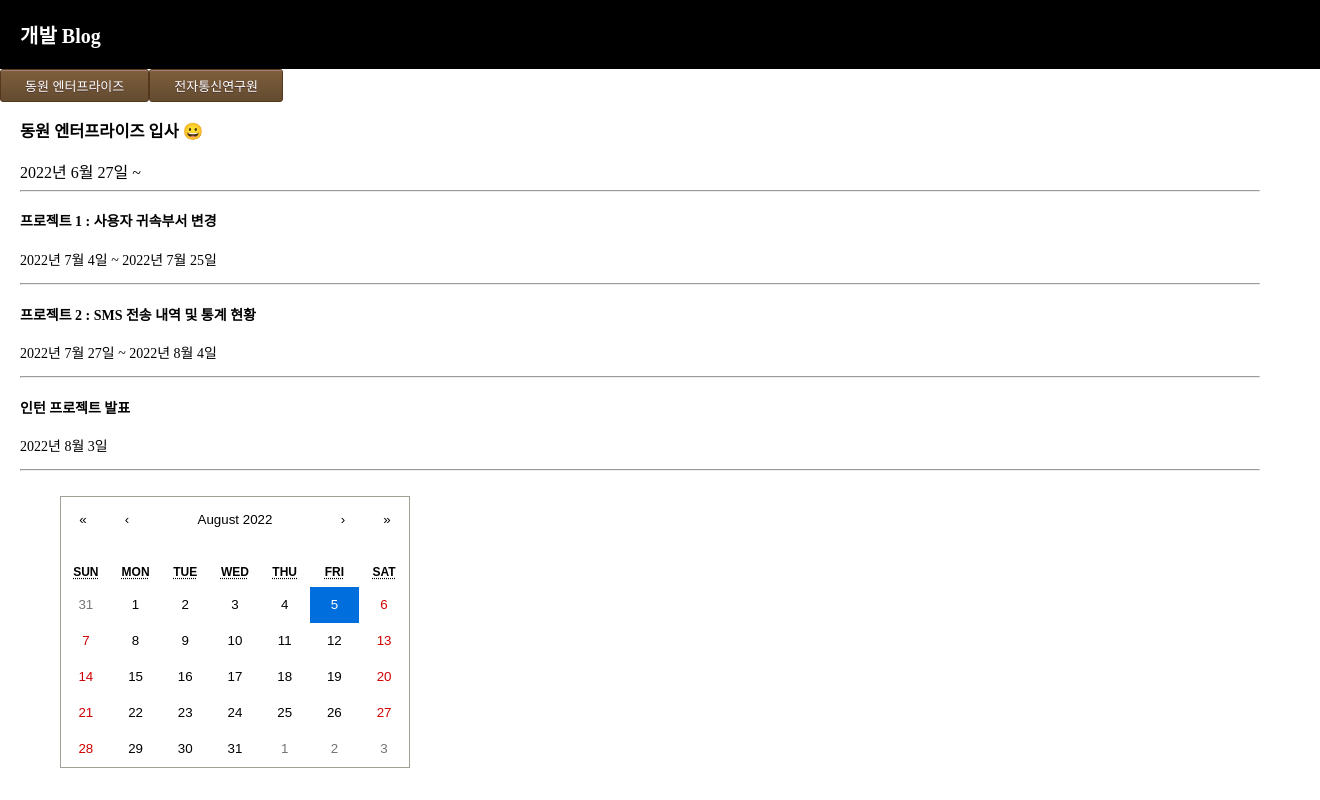
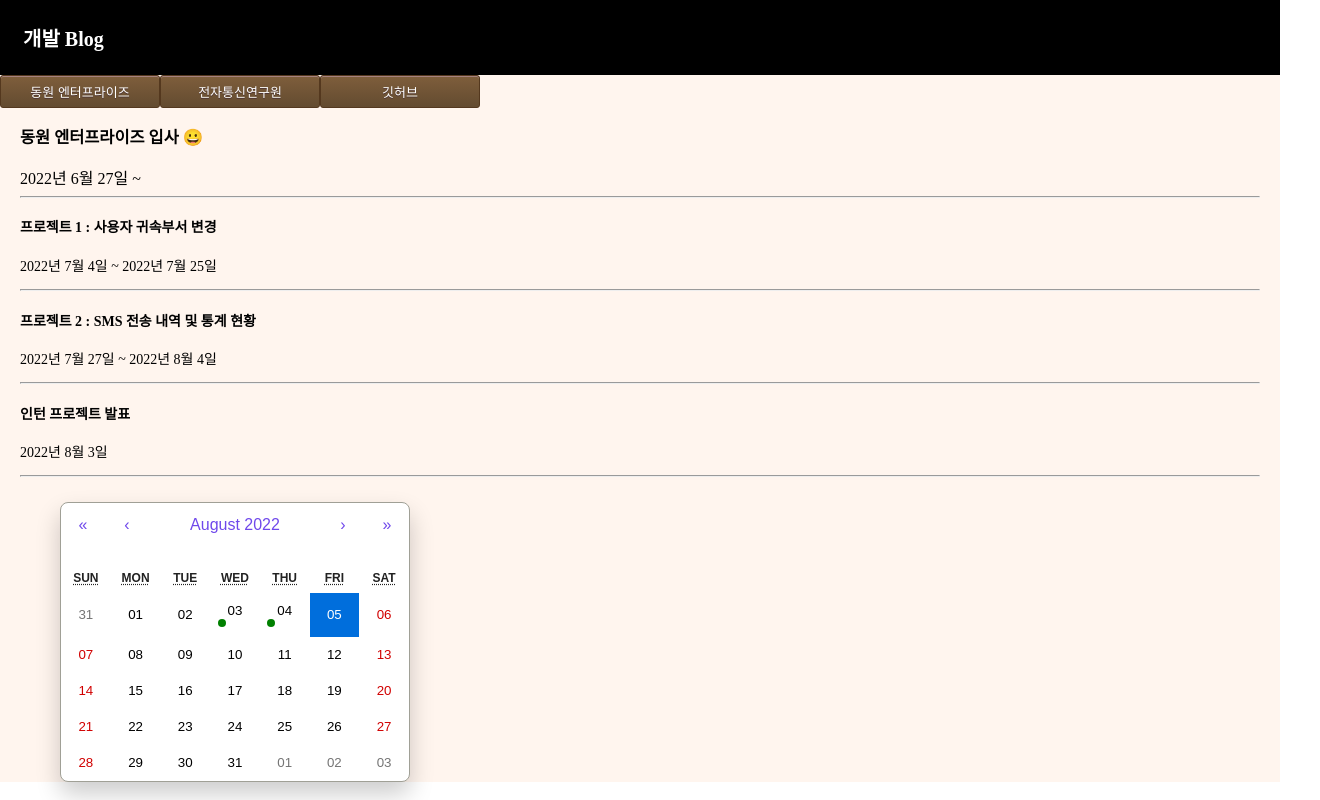
Before and after one commit to ju-seong-hyeon/DevelopBlog_Revise, a React (Create React App) app: page / in a window 1280 px wide. Shown: the whole page, 1320 px wide, since content can reach past the window. Built offline with nearby package versions, Linux system fonts and the light colour scheme.

Commit message:
sixth commit

```diff
--- a/package.json
+++ b/package.json
@@ -11,6 +11,7 @@
     "react-calendar": "^3.7.0",
     "react-datepicker": "^4.8.0",
     "react-dom": "^18.2.0",
+    "react-router-dom": "^6.3.0",
     "react-scripts": "5.0.1",
     "web-vitals": "^2.1.4"
   },
--- a/src/App.css
+++ b/src/App.css
@@ -13,15 +13,13 @@
   padding : 20px;
   font-weight: 600;
   font-size : 20px;
+  border : 10px;
+  border-color : white;
+}
+.gray-nav{
+  background :	#FFF5EE;
 }
 
-.gray-nav{
-  background : gray;
-  width : 100%;
-  header : 100%;
-  display : flex;
-  color : white;
-}
 
 .myButton {
 	box-shadow:inset 0px 1px 0px 0px #a6827e;
@@ -37,6 +35,7 @@
 	padding:6px 24px;
 	text-decoration:none;
 	text-shadow:0px 1px 0px #4d3534;
+	width : 160px;
 }
 .myButton:hover {
 	background:linear-gradient(to bottom, #634b30 5%, #7d5d3b 100%);
@@ -61,16 +60,50 @@
   margin-top : 30px;
   text-align : left;
   padding-left : 20px;
-  padding-right:20px
+  padding-right:20px;
+
+}
+.react-calendar {
+ width: 400px;
+ max-width: 100%;
+ background-color: #fff;
+ color: #222;
+ border-radius: 8px;
+ box-shadow: 0 12px 24px rgba(0, 0, 0, 0.2);
+ font-family: Arial, Helvetica, sans-serif;
+ line-height: 1.125em;
+}
+.react-calendar__navigation button {
+ color: #6f48eb;
+ min-width: 44px;
+ background: none;
+ font-size: 16px;
+ margin-top: 8px;
+}
+.dot{
+  height: 8px;
+  width: 8px;
+  background-color: green;
+  border-radius: 50%;
+  display: flex;
+  margin-left: 1px;
+}
+.highlight{
+  background : #f3a95f;
+}
+.header_left{
+  text-align : right;
 }
 .list1{
   font-size : 14px;
   margin-top : 0px;
   text-align : left;
   padding-left : 20px;
-  padding-right:20px
+  padding-right:20px;
+  color : black;
 }
 .cal{
+
   margin-top : 25px;
   padding-left : 60px;
 }
--- a/src/App.js
+++ b/src/App.js
@@ -13,7 +13,7 @@
 
 
   return (
-    <div>
+    <div className = "gray-nav">
         <Header/>
         <Main/>
     </div>
--- a/src/Component/header.jsx
+++ b/src/Component/header.jsx
@@ -1,11 +1,12 @@
 import React from 'react'
-import DatePicker from "react-datepicker";
 
 function Header(){
     return(
-        <div className = "black-nav">
-            <div > 개발 Blog  </div>
-        </div>
+            <table className = "black-nav">
+            <tr>
+            <td> 개발 Blog  </td>
+            </tr>
+            </table>
 
     )
 }
--- a/src/Component/main.jsx
+++ b/src/Component/main.jsx
@@ -8,9 +8,10 @@
 function Main(props){
   let [title, ch_title] = useState(['동원 엔터프라이즈 입사 😀', '프로젝트 1 : 사용자 귀속부서 변경' , '프로젝트 2 : SMS 전송 내역 및 통계 현황', '인턴 프로젝트 발표']);
   let [carearDate, ch_carearDate] = useState(['2022년 6월 27일 ~', '2022년 7월 4일 ~ 2022년 7월 25일', '2022년 7월 27일 ~ 2022년 8월 4일' , '2022년 8월 3일']);
-  const [value, onChange] = useState(new Date());
+  const [value, onChange] = useState();
   let [title1, ch_title1] = useState(['', '', '']);
   let [carearDate1, ch_carearDate1] = useState(['', '', '']);
+
   const com = 1;
   const marks = [
     "27-06-2022",
@@ -18,7 +19,12 @@
     "25-07-2022",
     "27-07-2022",
     "04-08-2022",
-    "03-08-2022"
+    "03-08-2022",
+    "01-07-2020",
+    "31-08-2020",
+    "06-07-2020",
+    "26-08-2020",
+    "27-08-2020",
   ];
 
   function ch_com1(com){
@@ -84,9 +90,10 @@
     }
 
   return(
-    <div>
-       <button className = 'myButton' onClick ={ () => {ch_com1()}}> 동원 엔터프라이즈</button>
-       <button className = 'myButton' onClick ={ () => {ch_com2()}}> 전자통신연구원   </button>
+    <div className = "gray-nav">
+       <button className = 'myButton' onClick ={() => {ch_com1()}}> 동원 엔터프라이즈</button>
+       <button className = 'myButton' onClick ={() => {ch_com2()}}> 전자통신연구원   </button>
+       <button className = 'myButton' onClick ={() => window.open('https://github.com/ju-seong-hyeon', '_blank')}> 깃허브 </button>
 
        <Career co = {com} value1 = {title[0]} date1 = {carearDate[0]} value = {title1[0]} date = {carearDate1[0]} param = {0}/>
        <Career co = {com} value1 = {title[1]} date1 = {carearDate[1]} value = {title1[1]} date = {carearDate1[1]} param = {1}/>
@@ -94,22 +101,38 @@
        <Career co = {com} value1 = {title[3]} date1 = {carearDate[3]} param = {1}/>
 
        <div className = 'cal'>
-           <Calendar calendarType= {"US"} onChange = {onChange} value = {value}
-           tileClassName={({ date, view }) => {
-                     if (marks.find((x) => x === moment(date).format("DD-MM-YYYY"))) {
-                       return "highlight";
-                     }}}
-
+           <Calendar calendarType= {"US"} onChange = {onChange} value = {value} defaultValue={new Date()}
+           minDate={new Date(2019, 12, 1)} maxDate = {new Date(2030, 11, 31)}
+           formatDay={(locale, date) => moment(date).format("DD")}
+            tileContent={({ date, view }) => {
+                let html = [];
+                if (marks.find((x) => x === moment(date).format("DD-MM-YYYY"))) {
+                  html.push(<div className="dot"></div>);
+                }
+                return (
+                  <>
+                    <div className="flex justify-center items-center absoluteDiv">
+                      {html}
+                    </div>
+                  </>
+                );
+             }}
            />
        </div>
 
     </div>
+
   )
 }
 
 export default Main;
 
 /*
+
+<Link to= "https://github.com/ju-seong-hyeon">
+       <button className = 'myButton'> 깃허브   </button>
+       </Link>
+
 <Career1 value = {title1[0]} date = {carearDate1[0]} param = {0}/>
        <Career1 value = {title1[1]} date = {carearDate1[1]} param = {1}/>
        <Career1 value = {title1[2]} date = {carearDate1[2]} param = {1}/>
```
Also changed, not shown: 1 other file (tests, documents, lock files or other folders).
